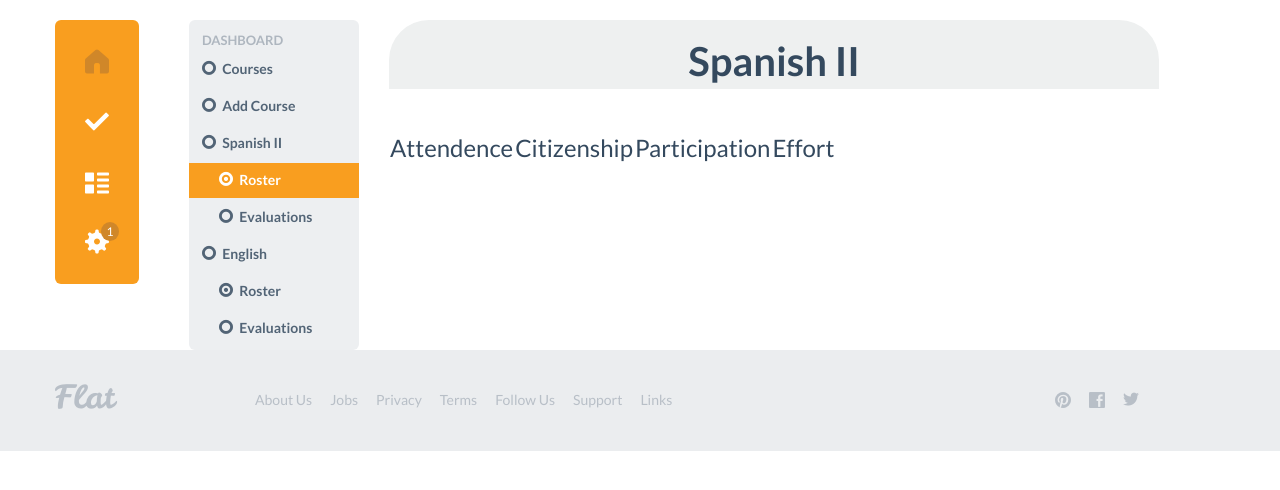
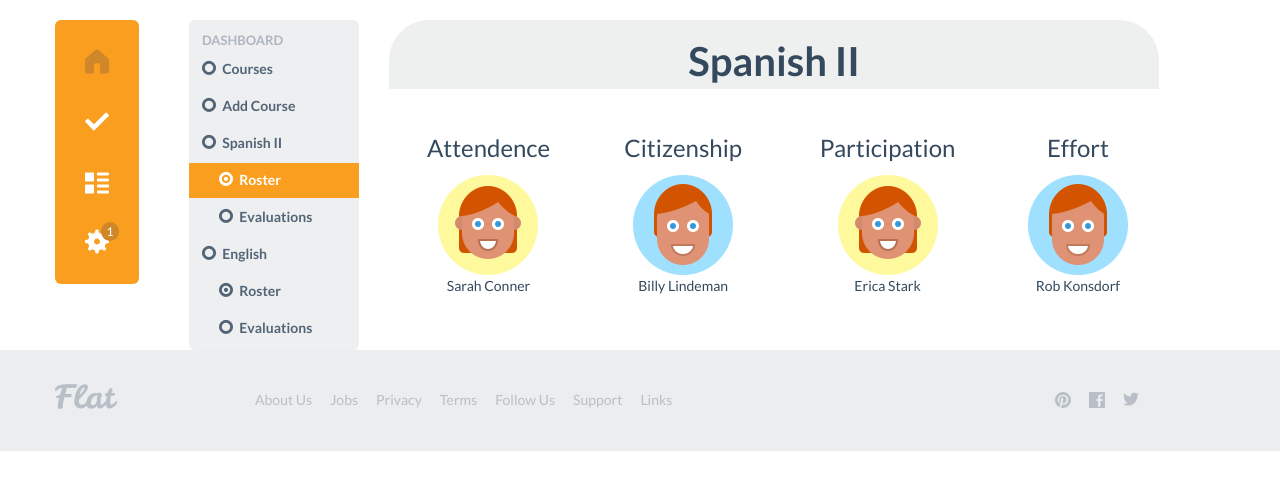
Before and after one commit to JackMcGrath/Zerebral-Rewards, a Django app: template zerebralweb/templates/teachers/courses/view_course.html in a window 1280 px wide. Shown: the part 80-570 px from the top of the page. Run offline with Django 3.2, Linux system fonts and the light colour scheme; the template is opened without the code that fills it, so the values that code supplies are empty; some libraries are stand-ins or nearby versions.

Commit message:
top performers row in view course

```diff
--- a/zerebralweb/templates/teachers/courses/view_course.html
+++ b/zerebralweb/templates/teachers/courses/view_course.html
@@ -5,14 +5,12 @@
         {% include "teachers/courses/parial_courses_navigation.html" %}
         <div class="span8">
              <div class="row text-center student-overview-header">
-                <div class="6">
-                    <h3>Spanish II</h3>
-                </div>
+                 <h3>Spanish II</h3>
             </div>
             <br/><br/>
 
 
-            <table>
+            <table style="width: 100%" class="text-center">
                 <tr>
                     <td><h6>Attendence</h6></td>
                     <td><h6>Citizenship</h6></td>
@@ -20,12 +18,17 @@
                     <td><h6>Effort</h6></td>
                 </tr>
                 <tr>
-                    <td></td>
-                    <td></td>
-                    <td></td>
-                    <td></td>
+                    <td><img class="zerebral-icon-small" src="{{ STATIC_URL}}images/icons/Girl_2x.png" alt=""></td>
+                    <td><img class="zerebral-icon-small" src="{{ STATIC_URL}}images/icons/Dude_2x.png" alt=""></td>
+                    <td><img class="zerebral-icon-small" src="{{ STATIC_URL}}images/icons/Girl_2x.png" alt=""></td>
+                    <td><img class="zerebral-icon-small" src="{{ STATIC_URL}}images/icons/Dude_2x.png" alt=""></td>
                 </tr>
-
+                <tr>
+                    <td>Sarah Conner</td>
+                    <td>Billy Lindeman</td>
+                    <td>Erica Stark</td>
+                    <td>Rob Konsdorf</td>
+                </tr>
             </table>
 
         </div>
```
